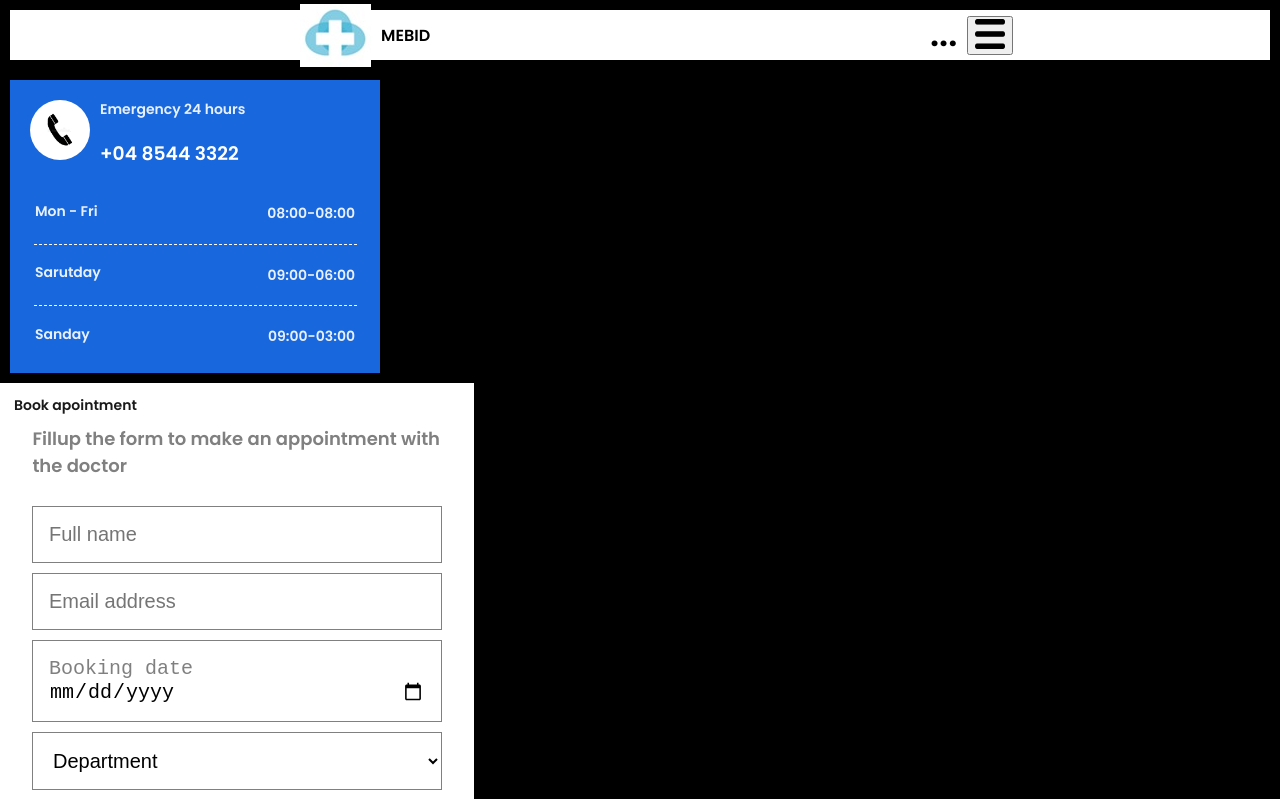
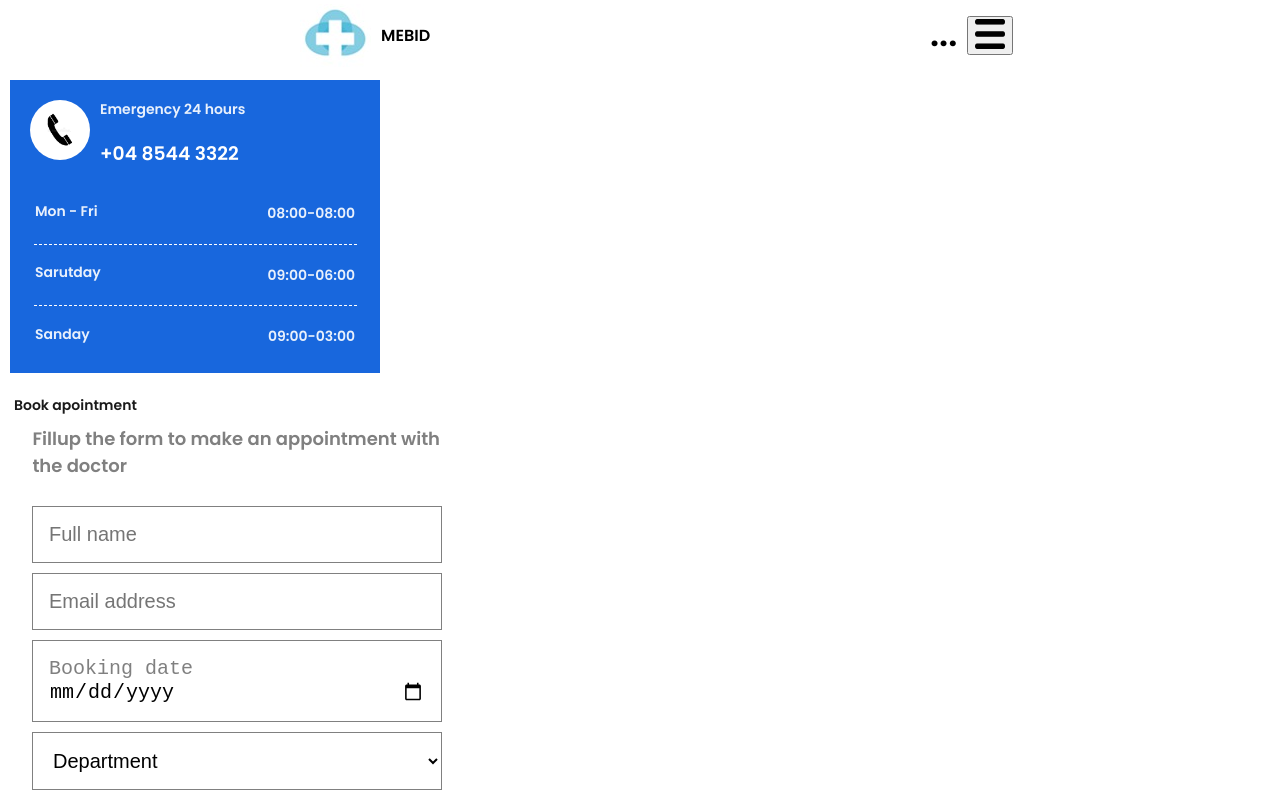
Before and after one commit to Balorofaesir/frontend-medical-health-g3, a React (Create React App) app: page / in a window 1280 px wide. Shown: the top 799 px of the page. Built offline with nearby package versions, Linux system fonts and the light colour scheme.

Commit message:
deleting body black background color

```diff
--- a/src/components/BookAppointment/BookAppointment.css
+++ b/src/components/BookAppointment/BookAppointment.css
@@ -1,6 +1,3 @@
-body {
-  background-color: black;
-}
 
 .container {
   background-color: white;
```
